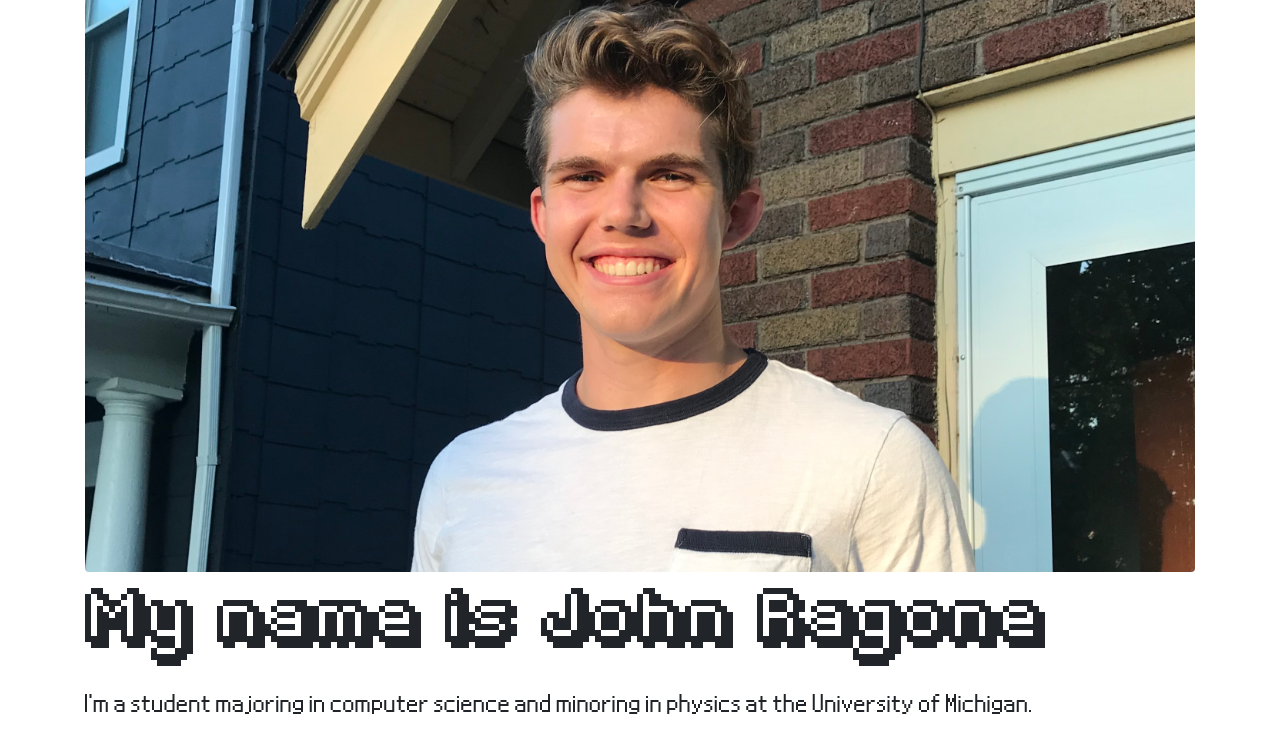
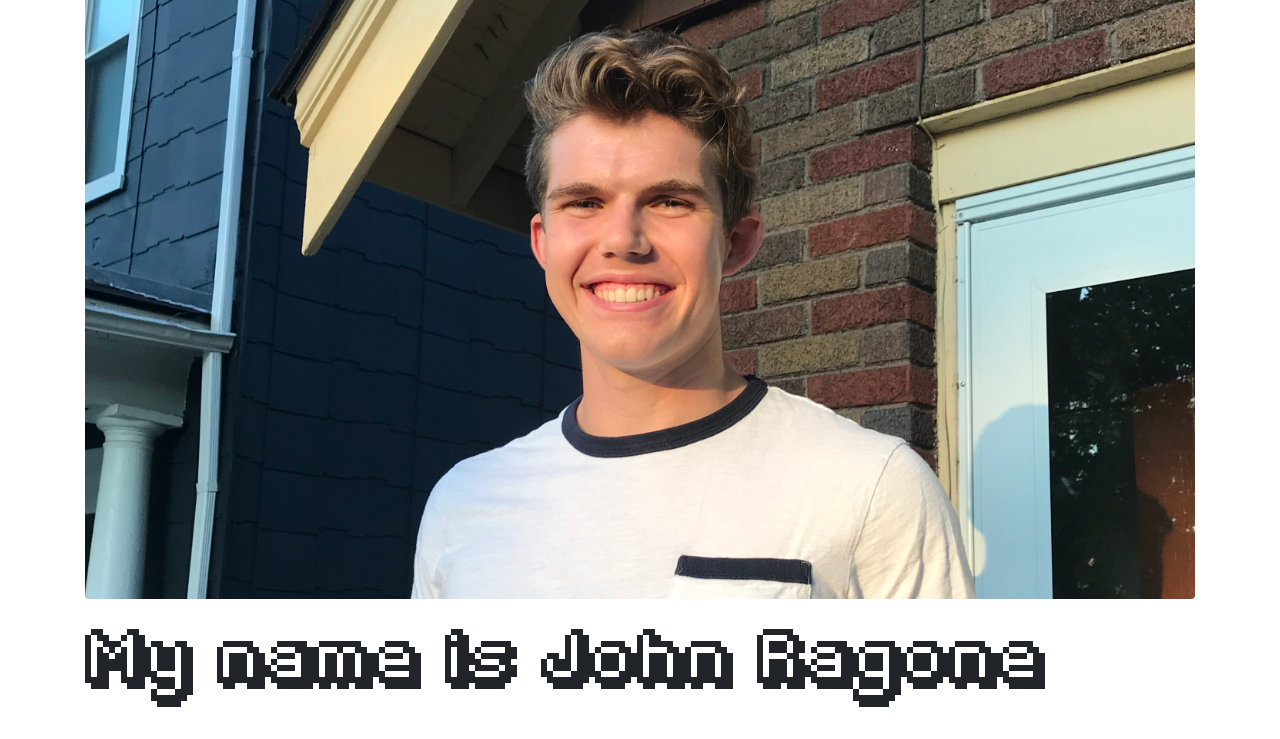
Before and after one commit to JRagone/JRagone.github.io, a website: page index.html in a window 1280 px wide. Shown: the part 134-873 px from the top of the page. Drawn offline with nearby package versions, Linux system fonts and the light colour scheme; grey boxes are pictures that could not be loaded.

Commit message:
increase line spacing on heading

```diff
--- a/index.scss
+++ b/index.scss
@@ -14,6 +14,7 @@
 h1 {
     font-family: pixel2;
     font-size: 3rem;
+    line-height: 1.75;
 }
 
 p {
```
Also changed, not shown: index.css.
